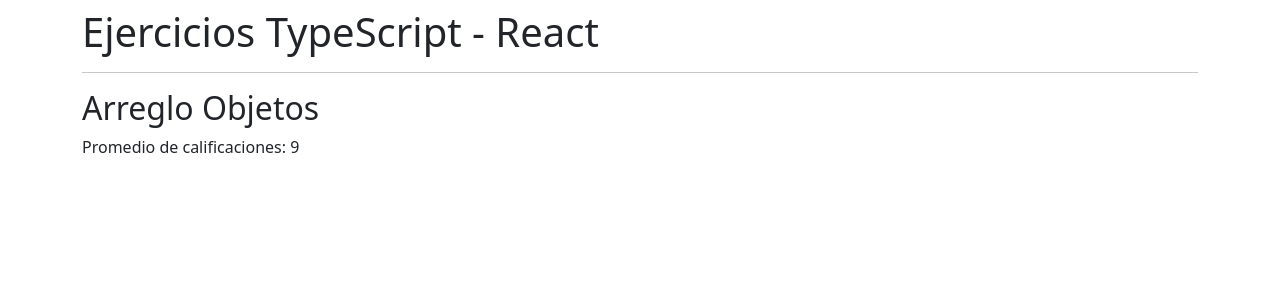
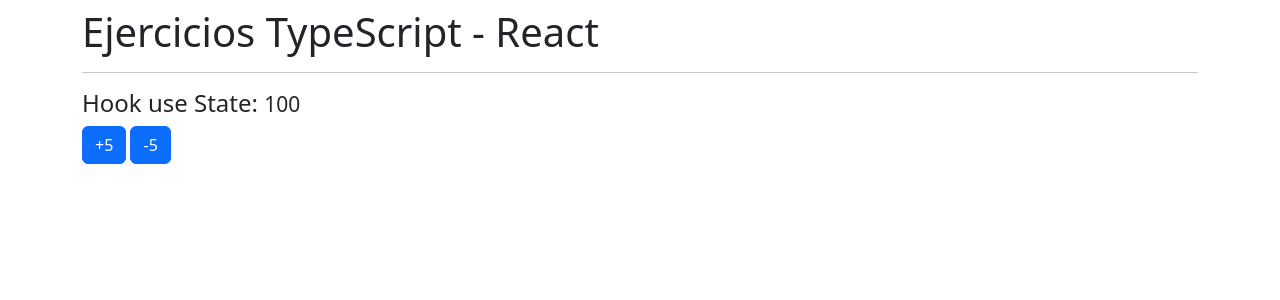
Before and after one commit to codemasterg19/Ejercicios-TypeScript-REACT, a React (Create React App) app: page / in a window 1280 px wide. Shown: the top 300 px of the page. Built offline with nearby package versions, Linux system fonts and the light colour scheme.

Commit message:
Use State

```diff
--- a/src/App.tsx
+++ b/src/App.tsx
@@ -1,5 +1,6 @@
 import { AreaCuadrado } from "./typescript/AreaCuadrado";
 import { ArregloObjetos } from "./typescript/ArregloObjetos";
+import { Contador5 } from "./typescript/Contador5";
 import { DivideArreglo } from "./typescript/DivideArreglo";
 import { SumaArreglo } from "./typescript/SumaArreglo";
 
@@ -12,7 +13,9 @@
       {/*<AreaCuadrado/>*/}
       {/*<SumaArreglo/>*/}
       {/*<DivideArreglo/>*/}
-      <ArregloObjetos/>
+      {/*<ArregloObjetos/>*/}
+      <Contador5/>
+
     </div>
   )
 }
--- /dev/null
+++ b/src/hooks/useCounter.tsx
@@ -0,0 +1,15 @@
+import React, { useState } from 'react'
+
+export const useCounter = (numI : number = 0) => {
+
+  const [valor, setValor] =  useState(numI);
+
+const contador = (num : number) => {
+    setValor  (valor+num);
+}
+
+  return {
+    valor,
+    contador
+    }
+}
--- /dev/null
+++ b/src/typescript/Contador5.tsx
@@ -0,0 +1,18 @@
+import { useCounter } from "../hooks/useCounter"
+
+
+export const Contador5 = () => {
+
+  const {valor, contador} = useCounter(100);
+
+  return (
+    <div>
+        <h4>Hook use State: <small>{valor}</small></h4>
+        <button className="btn btn-primary" onClick={()=> {contador(5)}}>+5</button>
+        &nbsp;
+        <button className="btn btn-primary" onClick={()=> {contador(-5)}}>-5</button>
+
+
+    </div>
+  )
+}
```
